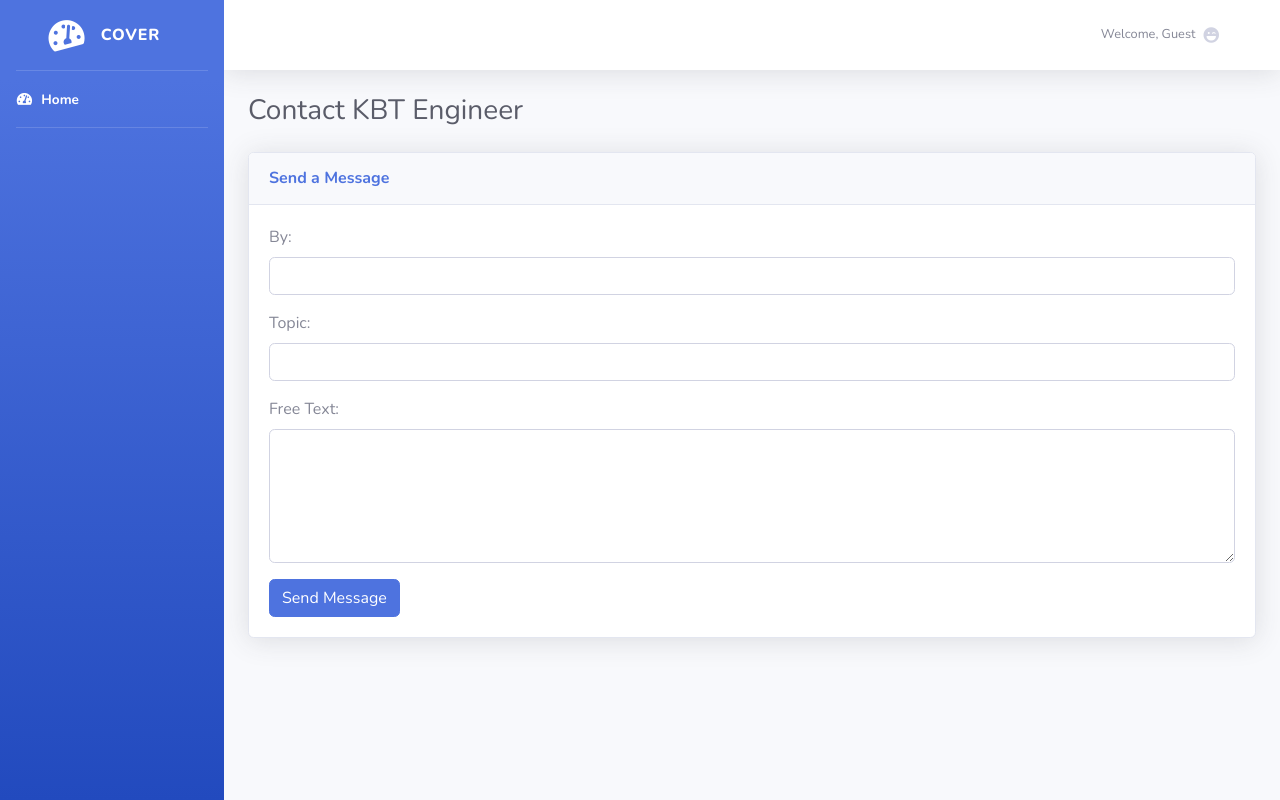
After one commit to BS-PMC-2024/BS-PMC-2024-Team2, a Flask app: page /resident/ in a window 1280 px wide. The commit adds this page. Run offline with Flask 3, Linux system fonts and the light colour scheme; some libraries are stand-ins or nearby versions.

Commit message:
finishedButtonAndChecking

```diff
--- a/Requirements.txt
+++ b/Requirements.txt
@@ -6,3 +6,4 @@ python-dotenv
 xlsxwriter
 pandas
 mongomock
+sendgrid
--- a/app/modules/users/resident/routes.py
+++ b/app/modules/users/resident/routes.py
@@ -43,6 +43,11 @@ def monthly_snapshot():
     snapshot = process_sensor_data(sensor_data)
 
     return render_template('monthly_snapshot.html', snapshot=snapshot, month=month)
+
+@resident_bp.route('/')
+def contactUs():
+    return render_template('contactUs.html')
+
 
 def process_sensor_data(sensor_data):
     snapshot = {
--- /dev/null
+++ b/app/templates/contactUs.html
@@ -0,0 +1,105 @@
+<!DOCTYPE html>
+<html lang="en">
+
+<head>
+    <meta charset="utf-8">
+    <meta http-equiv="X-UA-Compatible" content="IE=edge">
+    <meta name="viewport" content="width=device-width, initial-scale=1, shrink-to-fit=no">
+    <meta name="description" content="">
+    <meta name="author" content="">
+
+    <title>Contact KBT Engineer</title>
+
+    <!-- Custom fonts for this template-->
+    <link href="{{ url_for('static', filename='vendor/fontawesome-free/css/all.min.css') }}" rel="stylesheet" type="text/css">
+    <link href="https://fonts.googleapis.com/css?family=Nunito:200,200i,300,300i,400,400i,600,600i,700,700i,800,800i,900,900i" rel="stylesheet">
+
+    <!-- Custom styles for this template-->
+    <link href="{{ url_for('static', filename='css/sb-admin-2.min.css') }}" rel="stylesheet">
+</head>
+
+<body id="page-top">
+
+    <!-- Page Wrapper -->
+    <div id="wrapper">
+
+        {% include 'partials/sidebar.html' %}
+
+        <!-- Content Wrapper -->
+        <div id="content-wrapper" class="d-flex flex-column">
+
+            <!-- Main Content -->
+            <div id="content">
+
+                {% include 'partials/topbar.html' %}
+
+                <!-- Begin Page Content -->
+                <div class="container-fluid">
+
+                    <!-- Page Heading -->
+                    <div class="d-sm-flex align-items-center justify-content-between mb-4">
+                        <h1 class="h3 mb-0 text-gray-800">Contact KBT Engineer</h1>
+                    </div>
+
+                    <div class="row">
+
+                        <div class="col-lg-12 mb-4">
+
+                            <!-- Contact Form -->
+                            <div class="card shadow mb-4">
+                                <div class="card-header py-3">
+                                    <h6 class="m-0 font-weight-bold text-primary">Send a Message</h6>
+                                </div>
+                                <div class="card-body">
+                                    <form onsubmit="sendEmail(); return false;">
+                                        <div class="form-group">
+                                            <label for="by">By:</label>
+                                            <input type="text" class="form-control" id="by" name="by" required>
+                                        </div>
+                                        <div class="form-group">
+                                            <label for="topic">Topic:</label>
+                                            <input type="text" class="form-control" id="topic" name="topic" required>
+                                        </div>
+                                        <div class="form-group">
+                                            <label for="message">Free Text:</label>
+                                            <textarea class="form-control" id="message" name="message" rows="5" required></textarea>
+                                        </div>
+                                        <button type="submit" class="btn btn-primary">Send Message</button>
+                                    </form>
+                                </div>
+                            </div>
+
+                        </div>
+
+                    </div>
+
+                </div>
+                <!-- /.container-fluid -->
+
+            </div>
+            <!-- End of Main Content -->
+
+        </div>
+        <!-- End of Content Wrapper -->
+
+    </div>
+    <!-- End of Page Wrapper -->
+
+    <!-- Bootstrap core JavaScript-->
+    <script src="{{ url_for('static', filename='vendor/jquery/jquery.min.js') }}"></script>
+    <script src="{{ url_for('static', filename='vendor/bootstrap/js/bootstrap.bundle.min.js') }}"></script>
+
+    <!-- Core plugin JavaScript-->
+    <script src="{{ url_for('static', filename='vendor/jquery-easing/jquery.easing.min.js') }}"></script>
+
+    <!-- Custom scripts for all pages-->
+    <script src="{{ url_for('static', filename='js/sb-admin-2.min.js') }}"></script>
+
+    <script>
+        function sendEmail() {
+            alert("Email has been sent successfully!");
+        }
+    </script>
+</body>
+
+</html>
--- a/app/templates/partials/sidebar.html
+++ b/app/templates/partials/sidebar.html
@@ -2,20 +2,20 @@
 <ul class="navbar-nav bg-gradient-primary sidebar sidebar-dark accordion" id="accordionSidebar">
 
     <!-- Sidebar - Brand -->
-    <a class="sidebar-brand d-flex align-items-center justify-content-center" href="{{ url_for('home') }}">
-
+    <a class="sidebar-brand d-flex align-items-center justify-content-center" href="{{ url_for('users.index') }}">
         <div class="sidebar-brand-icon rotate-n-15">
             <i class="fas fa-tachometer-alt"></i>
         </div>
         <div class="sidebar-brand-text mx-3">Cover <sup></sup></div>
     </a>
 
+
     <!-- Divider -->
     <hr class="sidebar-divider my-0">
 
     <!-- Nav Item - Dashboard -->
     <li class="nav-item active">
-        <a class="nav-link" href=#>
+        <a class="nav-link" href="{{ url_for('users.index') }}">
             <i class="fas fa-fw fa-tachometer-alt"></i>
             <span>Home</span></a>
     </li>
@@ -46,20 +46,13 @@
     <!-- Nav Item - Utilities Collapse Menu -->
     {% if session['user_role'] == 'resident' %}
     <li class="nav-item">
-        <a class="nav-link" href="tables.html">
+        <a class="nav-link" href="{{ url_for('resident.contactUs') }}">
             <i class="fas fa-fw fa-envelope"></i>
             <span>Contact us</span></a>
     </li>
     {% endif %}
 
-    <!-- Nav Item - Tables -->
-    {% if session['user_role'] == 'resident' %}
-    <li class="nav-item">
-        <a class="nav-link" href="tables.html">
-            <i class="fas fa-fw fa-sign-out-alt"></i>
-            <span>Emergency Button</span></a>
-    </li>
-    {% endif %}
+
     {% if session['user_role'] == 'engineer' or session['user_role'] == 'securityMan' %}
     <li class="nav-item">
         <a class="nav-link" href="{{ url_for('engineer.abnormal_data') }}">
```
Also changed, not shown: app/modules/users/engineer/routes.py (+5 -3 lines).
